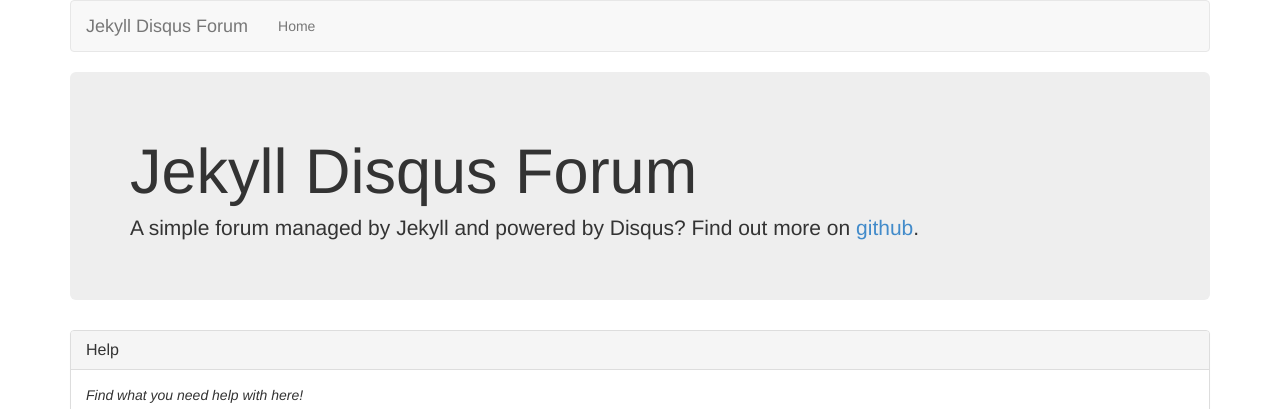
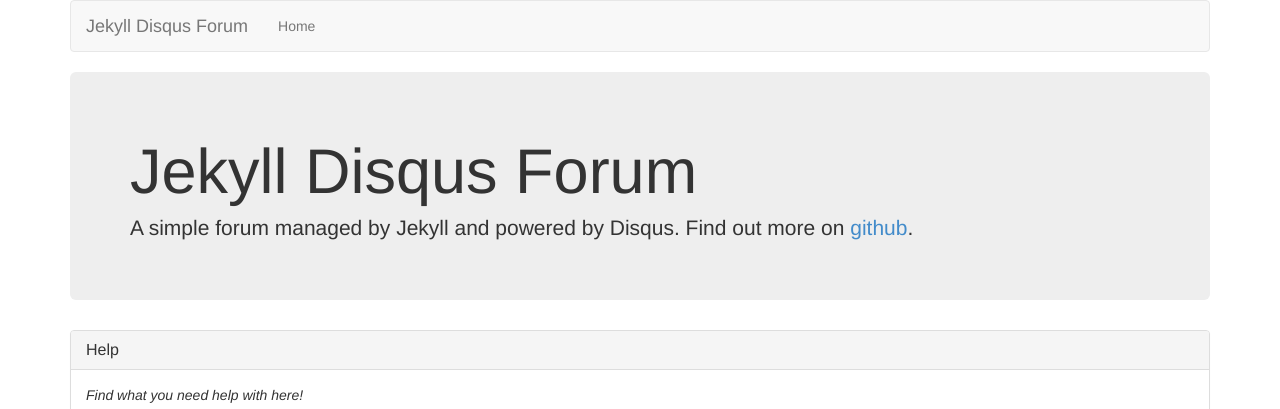
Before and after one commit to klcodanr/Jekyll-Disqus-Forum, a Jekyll site: the page built from index.md, in a window 1280 px wide. Shown: the top 409 px of the page. Built offline with Jekyll 4.4.1, drawn with Linux system fonts in a browser that asks for light colours; nearby versions of some CDN libraries.

Commit message:
Fixing question mark

```diff
--- a/index.md
+++ b/index.md
@@ -4,4 +4,4 @@ layout: home
 
 # Jekyll Disqus Forum
 
-A simple forum managed by Jekyll and powered by Disqus?  Find out more on [github](http://www.github.com/klcodanr/Jekyll-Disqus-Forum).
+A simple forum managed by Jekyll and powered by Disqus. Find out more on [github](http://www.github.com/klcodanr/Jekyll-Disqus-Forum).
```
